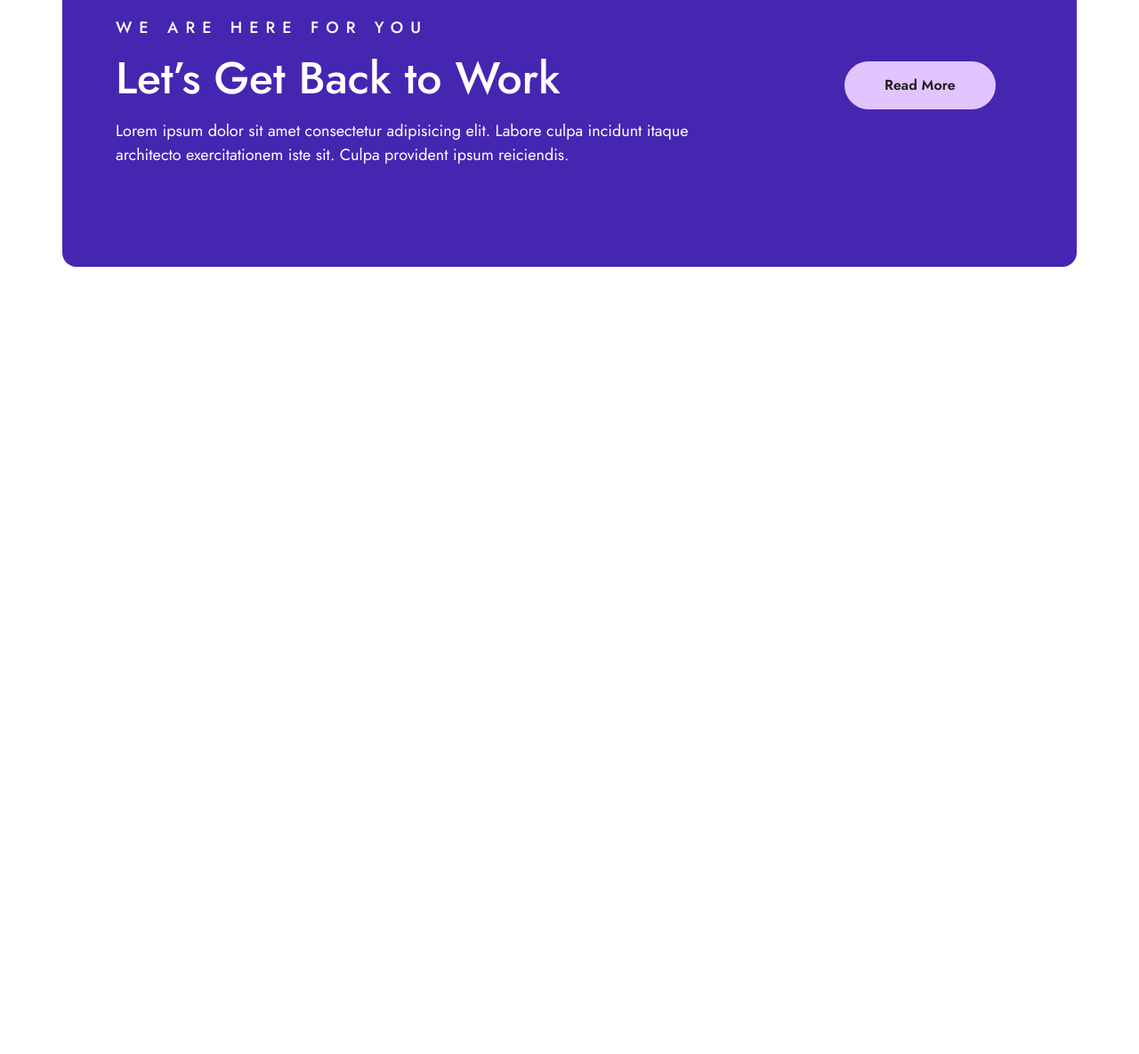
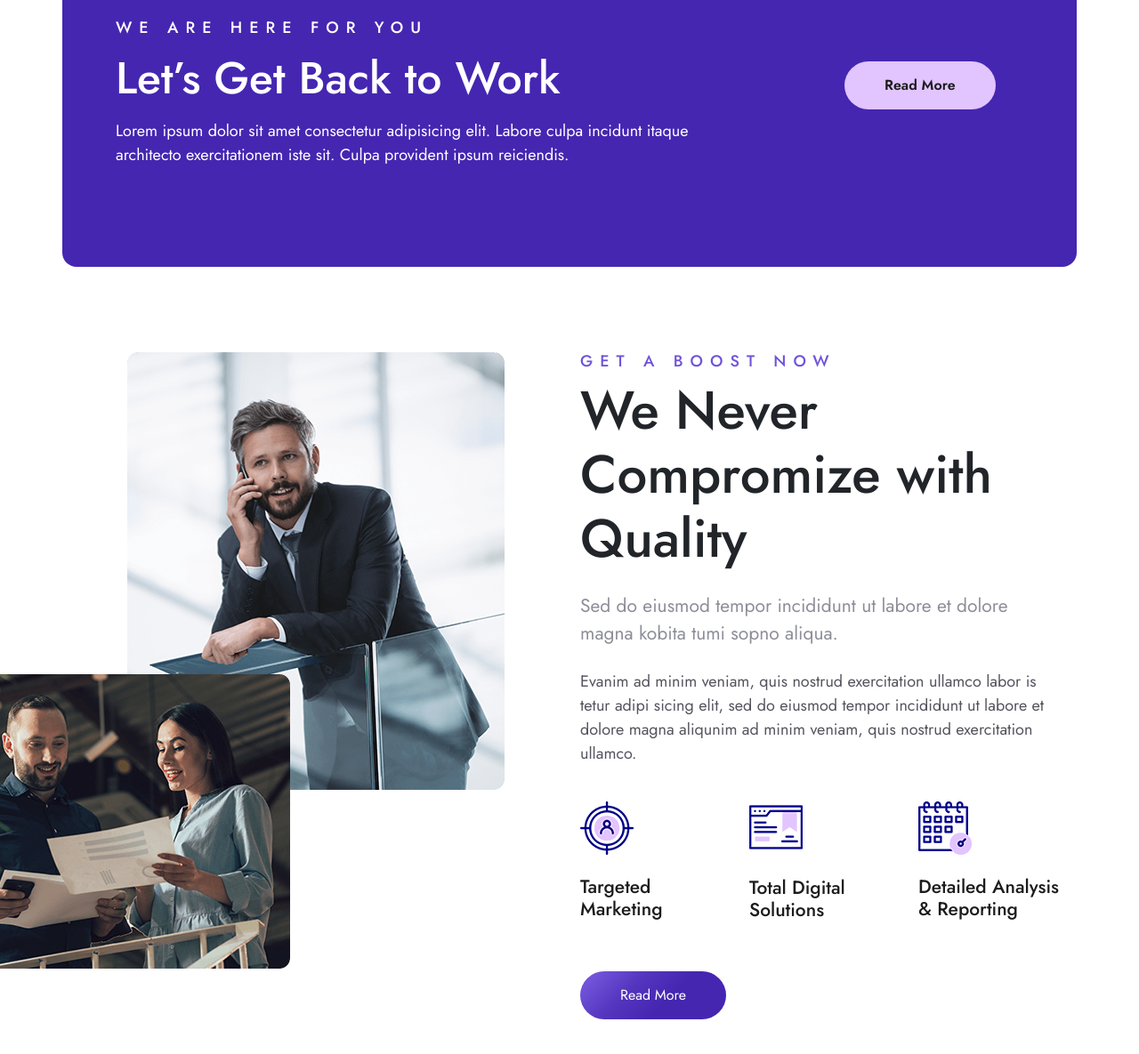
Before and after one commit to mohmagdy214/2500-Landing-Page, a plain HTML site: page index.html in a window 1280 px wide. Shown: the part 3649-4834 px from the top of the page at 89% size. Before the commit the page ends 3949 px from the top, so only its background shows below. Drawn offline with nearby package versions, Linux system fonts and the light colour scheme; a web font is replaced by a local one.

Commit message:
add boost now section

```diff
--- a/CSS/style.css
+++ b/CSS/style.css
@@ -173,3 +173,39 @@ body{
 .section-white-text{
     font-size: 18px;
 }
+
+.boost-img2{
+    margin-top: -130px;
+    margin-left: -150px;
+}
+
+.section-subtitles3{
+    color: #7153D9;
+    font-size: 18px;
+    font-weight: 500;
+    letter-spacing: 8px;
+}
+
+.section-text3{
+    font-size: 21px;
+    font-weight: 400;
+    color: #8d8e99;
+}
+
+.section-text4{
+    font-size: 18px;
+    font-weight: 400;
+    line-height: 1.5;
+    color: #54545f;
+}
+
+.boost-features{
+    font-size: 21px;
+    font-weight: 500;
+    color: #1c1c1c;
+}
+
+.icon-feature2{
+    padding-top: 28px;
+    padding-bottom: 31px;
+}
--- a/index.html
+++ b/index.html
@@ -179,7 +179,7 @@
         <div class="container py-5">
             <div class="row">
                 <div class="col-lg-6 text-center mx-auto">
-                    <h4 class="section-subtitles">S E R V I C E</h4>
+                    <h4 class="section-subtitles">SERVICE</h4>
                     <h1 class="section-title">What We Do</h1>
                     <p class="section-text my-5">Sed do eiusmod tempor incididunt ut labore et dolore magna kobita tumi sopno aliqua.</p>
                 </div>
@@ -307,6 +307,43 @@
         </div>
         <!-- end 'we are here for you' -->
 
+        <!-- start boost now -->
+        <div class="container my-5 py-5">
+            <div class="row">
+                <div class="col-lg-6">
+                    <div class="text-center">
+                        <img src="img/boost.png" alt="">
+                    </div>
+                    <div class="boost-img2">
+                        <img src="img/boost2.png" alt="">
+                    </div>
+                </div>
+                <div class="col-lg-6">
+                    <h4 class="section-subtitles3">GET A BOOST NOW</h4>
+                    <h1 class="section-title">We Never Compromize with Quality</h1>
+                    <p class="section-text3 my-4">Sed do eiusmod tempor incididunt ut labore et dolore magna kobita tumi sopno aliqua.</p>
+                    <p class="section-text4">Evanim ad minim veniam, quis nostrud exercitation ullamco labor is tetur adipi sicing elit, sed do eiusmod tempor incididunt ut labore et dolore magna aliqunim ad minim veniam, quis nostrud exercitation ullamco.</p>
+                    <div class="row">
+                        <div class="col-lg-4">
+                            <img class="my-4" src="img/icon-23.png" alt="">
+                            <h4 class="boost-features">Targeted<br>Marketing</h4>
+                        </div>
+                        <div class="col-lg-4">
+                            <img class="icon-feature2" src="img/icon-24.png" alt="">
+                            <h4 class="boost-features">Total Digital Solutions</h4>
+                        </div>
+                        <div class="col-lg-4">
+                            <img class="my-4" src="img/icon-25.png" alt="">
+                            <h4 class="boost-features">Detailed Analysis & Reporting</h4>
+                        </div>
+                    </div>
+                    <a href="#" class="banner-btn d-inline-block my-5">Read More</a>
+                </div>
+            </div>
+        </div>
+        <!-- end boost now -->
+
+
         <script src="https://cdn.jsdelivr.net/npm/bootstrap@5.3.2/dist/js/bootstrap.bundle.min.js" integrity="sha384-C6RzsynM9kWDrMNeT87bh95OGNyZPhcTNXj1NW7RuBCsyN/o0jlpcV8Qyq46cDfL" crossorigin="anonymous"></script>
         <script>const navbar = document.querySelector('.nav-fixed');
             window.onscroll = () => {
```
Also changed, not shown: img/boost.png (added), img/boost2.png (added), img/icon-23.png (added), img/icon-24.png (added), img/icon-25.png (added).
